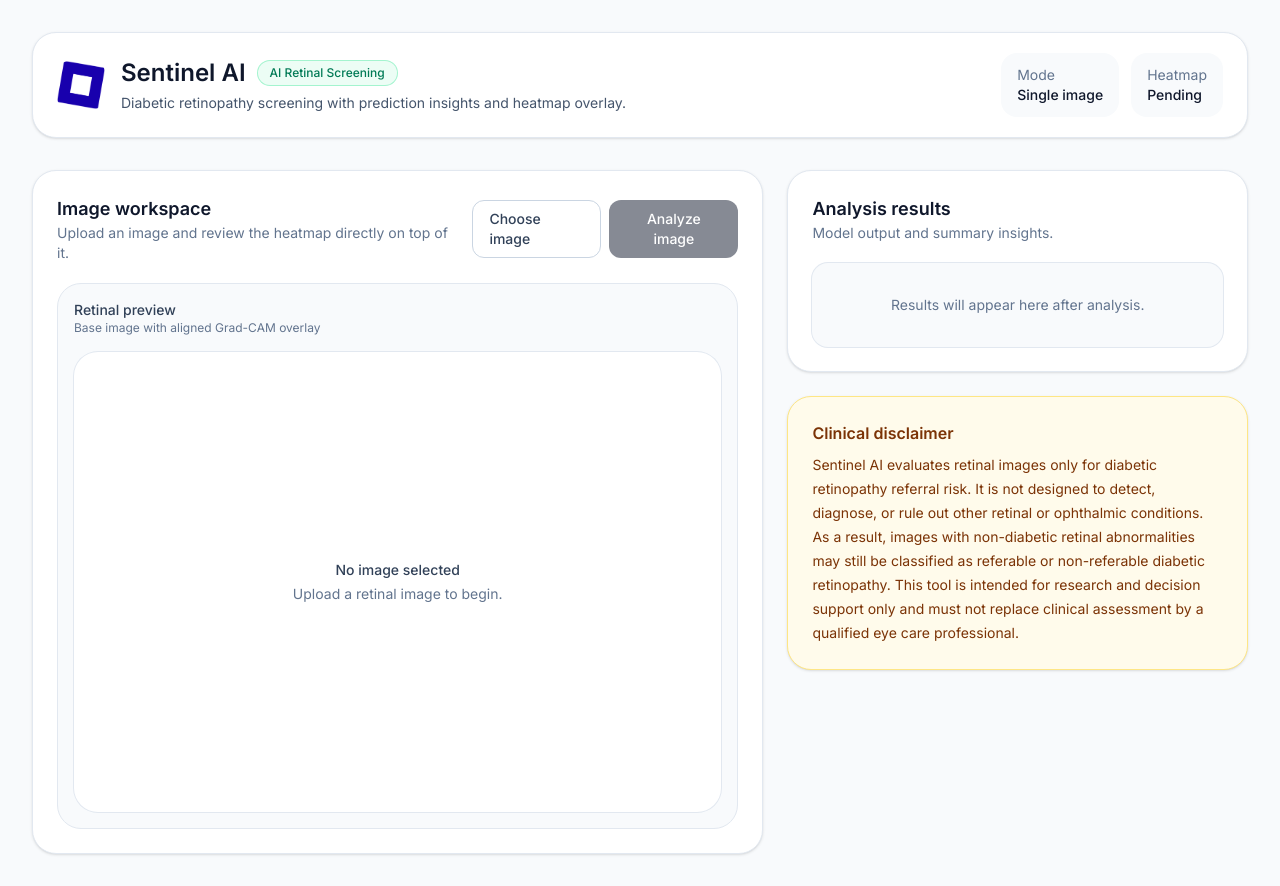
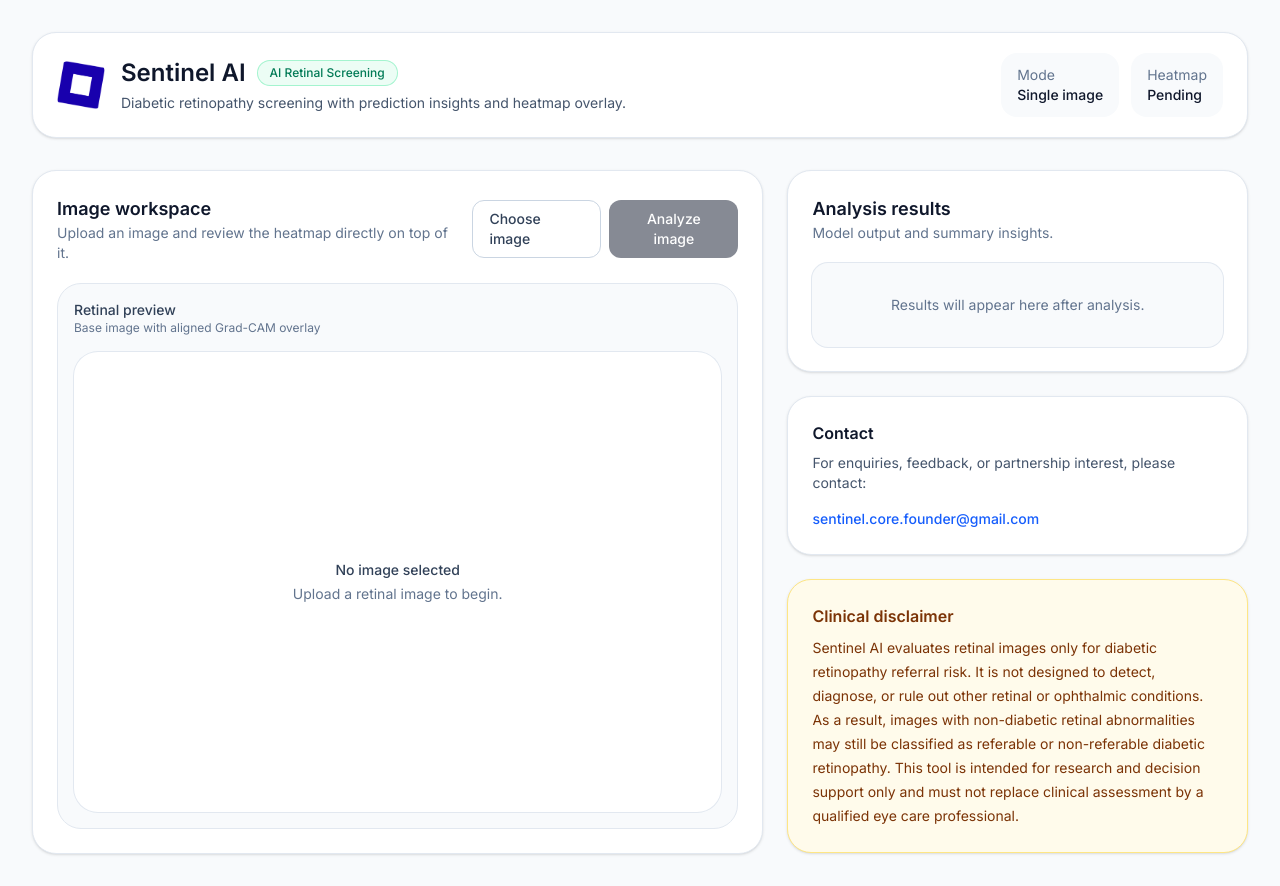
Before and after one commit to sentinelcorefounder-del/sentinel-frontend, a Next.js app: page / in a window 1280 px wide. Built offline with nearby package versions, Linux system fonts and the light colour scheme.

Commit message:
Add contact email section

```diff
--- a/app/page.tsx
+++ b/app/page.tsx
@@ -353,18 +353,31 @@ export default function Page() {
     )}
   </section>
 
+  <section className="rounded-3xl border border-slate-200 bg-white p-6 shadow-sm">
+    <h3 className="text-base font-semibold text-slate-900">Contact</h3>
+    <p className="mt-2 text-sm text-slate-600">
+      For enquiries, feedback, or partnership interest, please contact:
+    </p>
+
+    <a
+      href="mailto:sentinel.core.founder@gmail.com"
+      className="mt-4 inline-block text-sm font-medium text-blue-600 hover:text-blue-700 hover:underline"
+    >
+      sentinel.core.founder@gmail.com
+    </a>
+  </section>
+
   <section className="rounded-3xl border border-amber-200 bg-amber-50 p-6 shadow-sm">
     <h3 className="text-base font-semibold text-amber-900">
       Clinical disclaimer
     </h3>
     <p className="mt-2 text-sm leading-6 text-amber-900">
-                Sentinel AI evaluates retinal images only for diabetic
-                retinopathy referral risk. It is not designed to detect,
-                diagnose, or rule out other retinal or ophthalmic conditions. As
-                a result, images with non-diabetic retinal abnormalities may
-                still be classified as referable or non-referable diabetic
-                retinopathy. This tool is intended for research and decision
-                support only and must not replace clinical assessment by a
+      Sentinel AI evaluates retinal images only for diabetic retinopathy
+      referral risk. It is not designed to detect, diagnose, or rule out other
+      retinal or ophthalmic conditions. As a result, images with non-diabetic
+      retinal abnormalities may still be classified as referable or
+      non-referable diabetic retinopathy. This tool is intended for research and
+      decision support only and must not replace clinical assessment by a
       qualified eye care professional.
     </p>
   </section>
```
Lines whose indentation alone changed are shown as unchanged.
